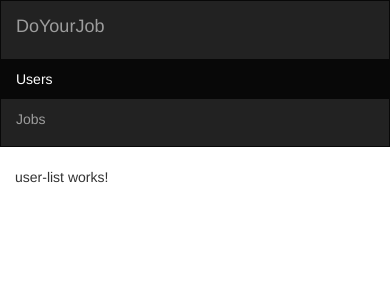
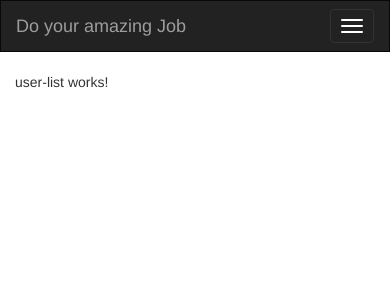
Before and after one commit to Pianoking1988/doyouramazingjob-frontend, an Angular app: page / in a window 390 px wide. Shown: the top 300 px of the page. Built offline with nearby package versions, Linux system fonts and the light colour scheme.

Commit message:
Make navbar responsive

```diff
--- a/src/app/components/navbar/navbar.component.html
+++ b/src/app/components/navbar/navbar.component.html
@@ -1,8 +1,16 @@
 <nav class="navbar navbar-inverse">
-  <div class="container">
+  <div class="container-fluid">
     <div class="navbar-header">
-      <a class="navbar-brand" routerLink=""> DoYourJob </a>
+        <button type="button" class="navbar-toggle collapsed" data-toggle="collapse"
+                data-target="#collapsing-navbar" aria-expanded="false">
+        <span class="sr-only">Toggle navigation</span>
+        <span class="icon-bar"></span>
+        <span class="icon-bar"></span>
+        <span class="icon-bar"></span>
+      </button>
+      <a class="navbar-brand" routerLink=""> Do your amazing Job </a>
     </div>
+    <div class="collapse navbar-collapse" id="collapsing-navbar">
       <ul class="nav navbar-nav">
         <li routerLinkActive="active" [routerLinkActiveOptions]="{exact: true}">
           <a routerLink="">Users</a>
@@ -12,4 +20,5 @@
         </li>
       </ul>
     </div>
+  </div>
 </nav>
--- a/src/index.html
+++ b/src/index.html
@@ -2,11 +2,22 @@
 <html>
 <head>
   <meta charset="utf-8">
-  <title>DoyourjobFrontend</title>
+  <title>Do your amazing Job</title>
   <base href="/">
-  <link rel="stylesheet" href="https://maxcdn.bootstrapcdn.com/bootstrap/3.3.6/css/bootstrap.min.css">
+
   <meta name="viewport" content="width=device-width, initial-scale=1">
   <link rel="icon" type="image/x-icon" href="favicon.ico">
+
+  <link rel="stylesheet" href="https://maxcdn.bootstrapcdn.com/bootstrap/3.3.7/css/bootstrap.min.css"/>
+  <link href="https://netdna.bootstrapcdn.com/bootstrap/3.3.6/css/bootstrap.min.css" rel="stylesheet" type="text/css"/>
+
+  <!--[if lt IE 9]>
+  <script src="https://oss.maxcdn.com/libs/html5shiv/3.7.2/html5shiv.js"></script>
+  <script src="https://oss.maxcdn.com/libs/respond.js/1.4.2/respond.min.js"></script>
+  <![endif]-->
+
+  <script src="https://ajax.googleapis.com/ajax/libs/jquery/3.1.1/jquery.min.js"></script>
+  <script src="https://maxcdn.bootstrapcdn.com/bootstrap/3.3.7/js/bootstrap.min.js"></script>
 </head>
 <body>
   <app-root>Loading...</app-root>
```
Lines whose indentation alone changed are shown as unchanged.
